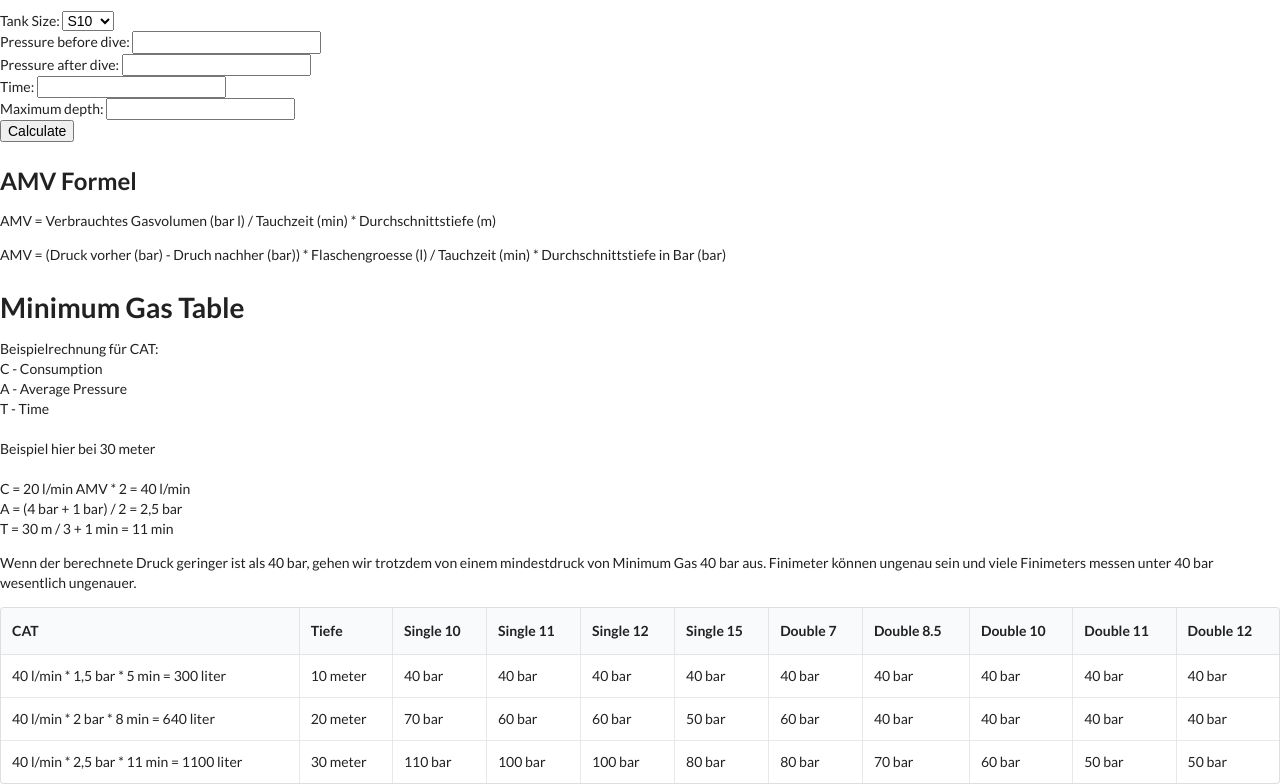
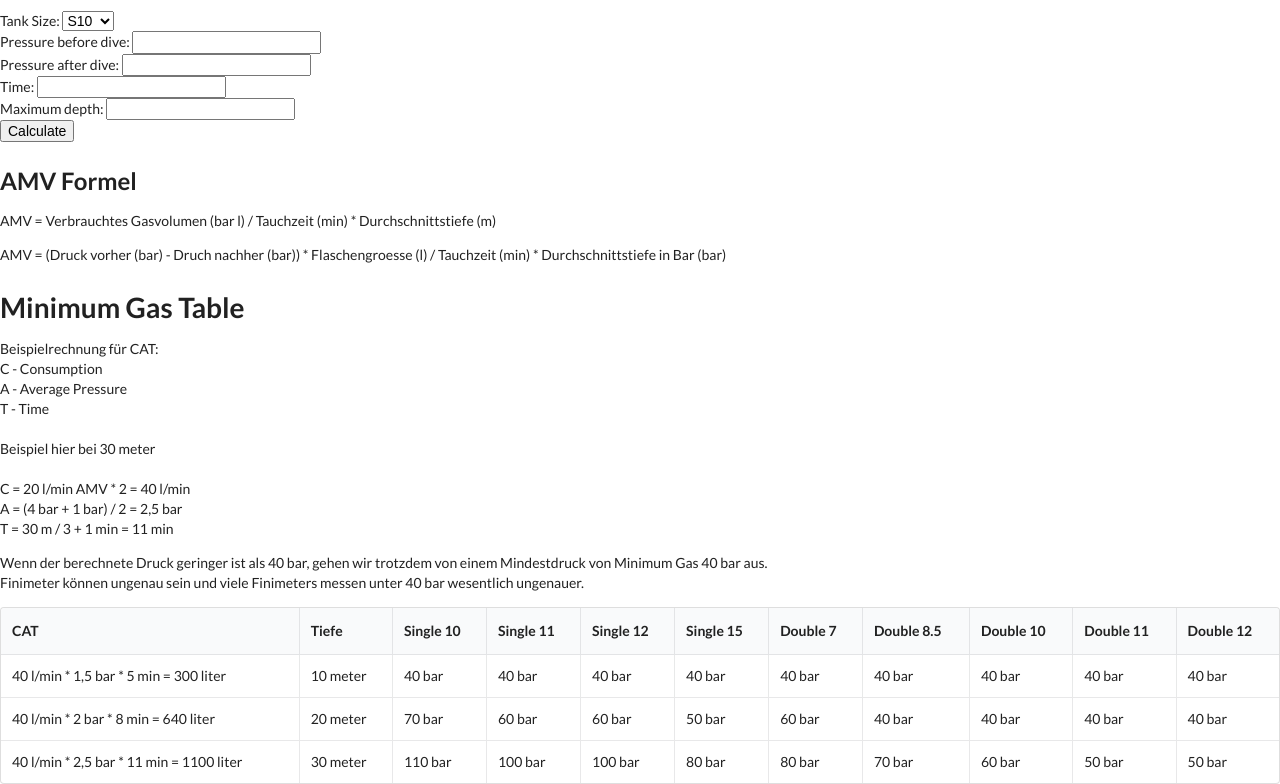
Before and after one commit to fabianschwarzfritz/gue-calculations, a website: page index.html in a window 1280 px wide. Shown: the part 686-1470 px from the top of the page. Drawn offline with nearby package versions, Linux system fonts and the light colour scheme.

Commit message:
Spelling error

```diff
--- a/index.html
+++ b/index.html
@@ -168,7 +168,7 @@ document.addEventListener('DOMContentLoaded', function () {
   T = 30 m / 3 + 1 min = 11 min<br>
   </p>
   <p>
-    Wenn der berechnete Druck geringer ist als 40 bar, gehen wir trotzdem von einem mindestdruck von Minimum Gas 40 bar aus.
+    Wenn der berechnete Druck geringer ist als 40 bar, gehen wir trotzdem von einem Mindestdruck von Minimum Gas 40 bar aus.<br>
     Finimeter können ungenau sein und viele Finimeters messen unter 40 bar wesentlich ungenauer.
   </p>
 </table>
```
